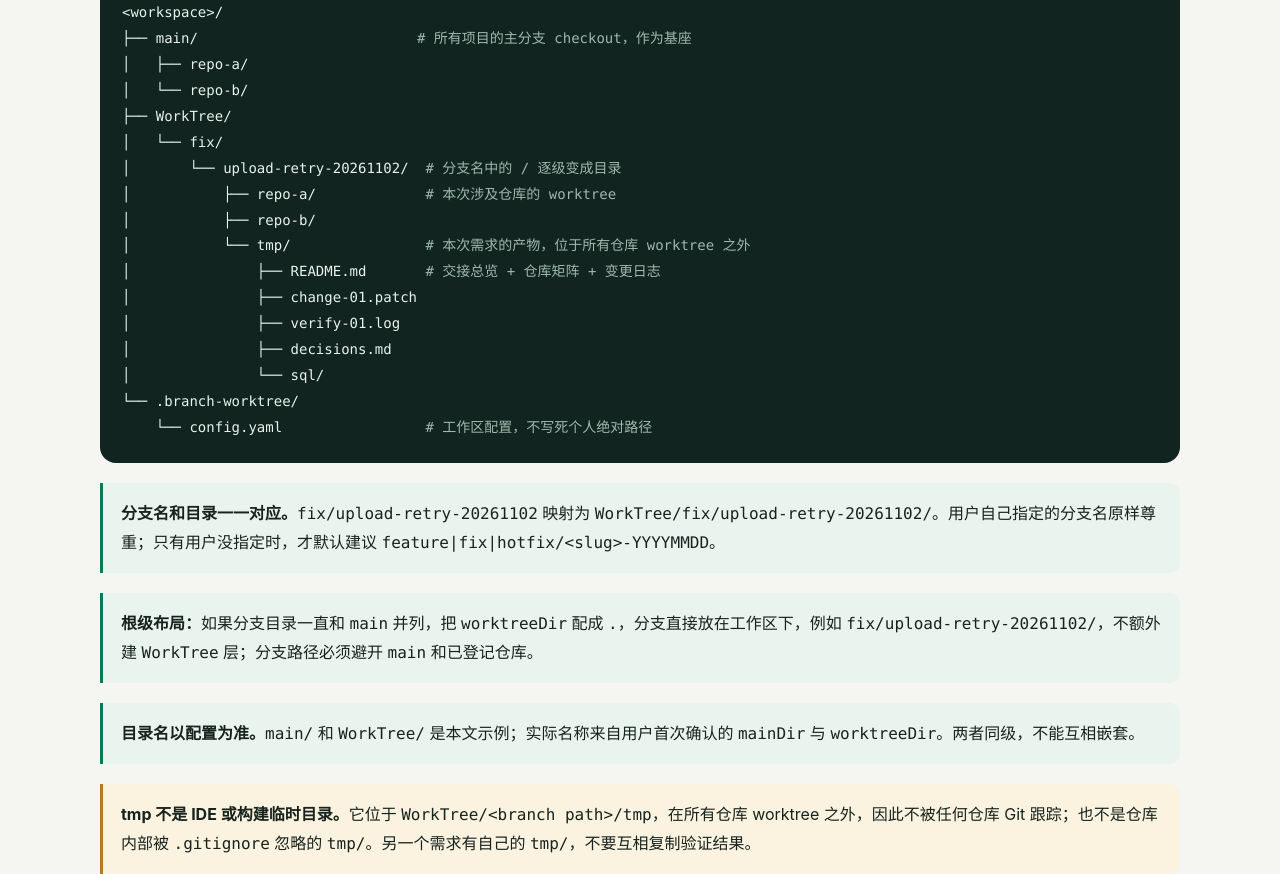
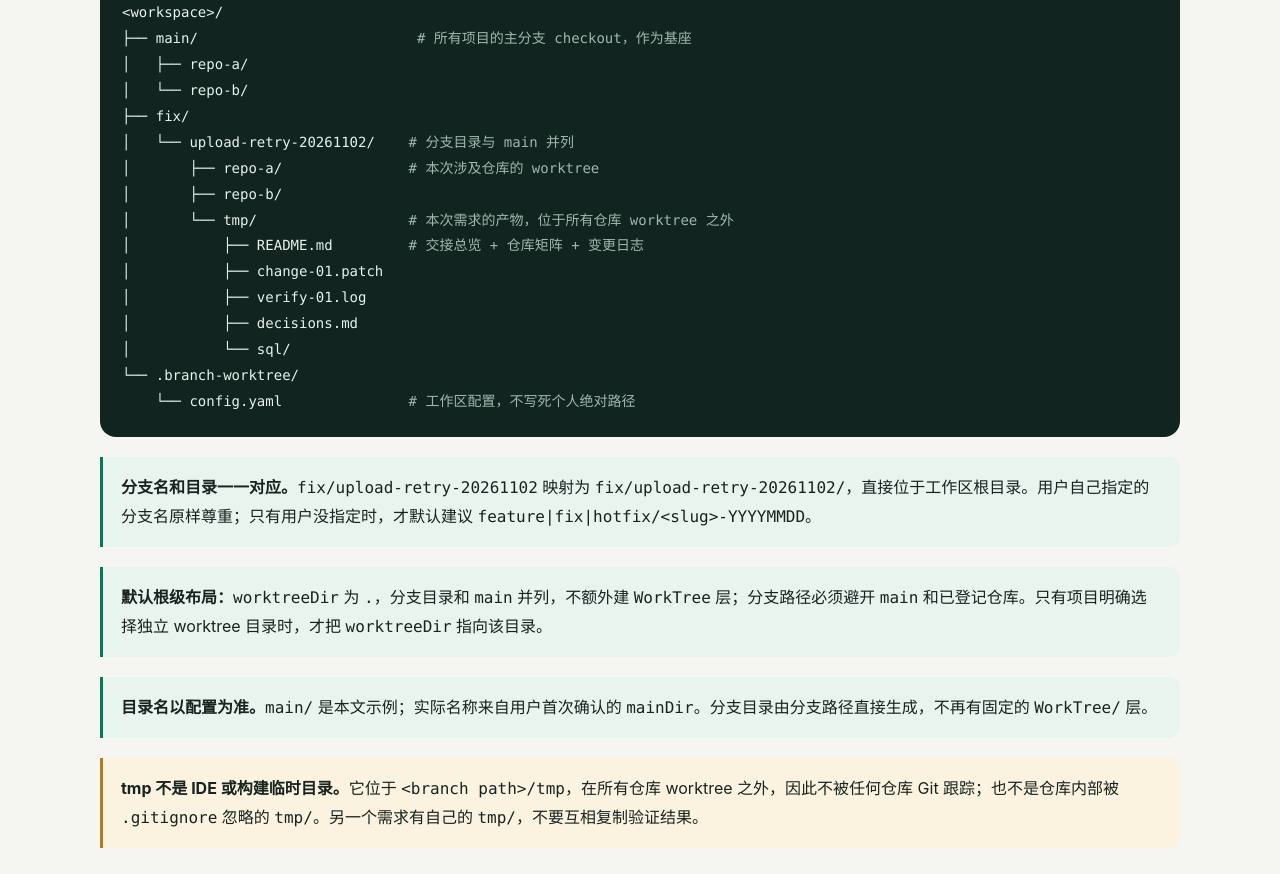
Before and after one commit to xiao-en-5970/agent-multi-repo-worktree-dev, a plain HTML site: page docs/visualizations/standard-workflow.html in a window 1280 px wide. Shown: the part 915-1789 px from the top of the page. Drawn offline with Linux system fonts and the light colour scheme.

Commit message:
docs: default to root-level worktree layout

```diff
--- a/docs/visualizations/standard-workflow.html
+++ b/docs/visualizations/standard-workflow.html
@@ -3,7 +3,7 @@
 <head>
 <meta charset="utf-8">
 <meta name="viewport" content="width=device-width,initial-scale=1">
-<title>main · WorkTree · tmp｜多仓开发目录与交接说明</title>
+<title>main · 分支 · tmp｜多仓开发目录与交接说明</title>
 <style>
 :root{
   color-scheme:light;
@@ -182,7 +182,7 @@ footer p{margin:4px 0;color:var(--muted)}
 <header class="hero">
   <a class="skip-link" href="#directories">跳到正文 ↓</a>
   <div class="eyebrow">Agent Multi-Repository Worktree</div>
-  <h1>main 是基座，WorkTree 是现场，<br>tmp 是本次需求的证据。</h1>
+  <h1>main 是基座，分支目录是现场，<br>tmp 是本次需求的证据。</h1>
   <p class="lead">一次需求只占用一个分支目录。代码改动留在 worktree，验证、决策与交接材料放进 <code>tmp/</code>；<code>tmp/README.md</code> 把每一个改动展开成可复核的事实。</p>
   <div class="hero-meta" aria-label="核心原则">
     <span class="pill">一次需求</span>
@@ -214,7 +214,7 @@ footer p{margin:4px 0;color:var(--muted)}
     </article>
     <article class="card">
       <span class="card-tag">WORKSPACE</span>
-      <h3><code>WorkTree/</code> · 隔离现场</h3>
+      <h3><code>fix/ · feature/</code> · 隔离现场</h3>
       <p>每个需求一个目录，里面放本次涉及的各个仓库 worktree。</p>
       <ul>
         <li>代码、依赖、服务独立</li>
@@ -238,35 +238,34 @@ footer p{margin:4px 0;color:var(--muted)}
 ├── main/                          <span class="comment"># 所有项目的主分支 checkout，作为基座</span>
 │   ├── repo-a/
 │   └── repo-b/
-├── WorkTree/
-│   └── fix/
-│       └── upload-retry-20261102/  <span class="comment"># 分支名中的 / 逐级变成目录</span>
-│           ├── repo-a/             <span class="comment"># 本次涉及仓库的 worktree</span>
-│           ├── repo-b/
-│           └── tmp/                <span class="comment"># 本次需求的产物，位于所有仓库 worktree 之外</span>
-│               ├── README.md       <span class="comment"># 交接总览 + 仓库矩阵 + 变更日志</span>
-│               ├── change-01.patch
-│               ├── verify-01.log
-│               ├── decisions.md
-│               └── sql/
+├── fix/
+│   └── upload-retry-20261102/    <span class="comment"># 分支目录与 main 并列</span>
+│       ├── repo-a/               <span class="comment"># 本次涉及仓库的 worktree</span>
+│       ├── repo-b/
+│       └── tmp/                  <span class="comment"># 本次需求的产物，位于所有仓库 worktree 之外</span>
+│           ├── README.md         <span class="comment"># 交接总览 + 仓库矩阵 + 变更日志</span>
+│           ├── change-01.patch
+│           ├── verify-01.log
+│           ├── decisions.md
+│           └── sql/
 └── .branch-worktree/
-    └── config.yaml                 <span class="comment"># 工作区配置，不写死个人绝对路径</span></code></pre>
+    └── config.yaml               <span class="comment"># 工作区配置，不写死个人绝对路径</span></code></pre>
   <p class="scroll-hint">窄屏可左右滑动，查看完整目录树和表格。</p>
 
   <div class="note">
-    <p><strong>分支名和目录一一对应。</strong><code>fix/upload-retry-20261102</code> 映射为 <code>WorkTree/fix/upload-retry-20261102/</code>。用户自己指定的分支名原样尊重；只有用户没指定时，才默认建议 <code>feature|fix|hotfix/&lt;slug&gt;-YYYYMMDD</code>。</p>
+    <p><strong>分支名和目录一一对应。</strong><code>fix/upload-retry-20261102</code> 映射为 <code>fix/upload-retry-20261102/</code>，直接位于工作区根目录。用户自己指定的分支名原样尊重；只有用户没指定时，才默认建议 <code>feature|fix|hotfix/&lt;slug&gt;-YYYYMMDD</code>。</p>
   </div>
 
   <div class="note">
-    <p><strong>根级布局：</strong>如果分支目录一直和 <code>main</code> 并列，把 <code>worktreeDir</code> 配成 <code>.</code>，分支直接放在工作区下，例如 <code>fix/upload-retry-20261102/</code>，不额外建 <code>WorkTree</code> 层；分支路径必须避开 <code>main</code> 和已登记仓库。</p>
+    <p><strong>默认根级布局：</strong><code>worktreeDir</code> 为 <code>.</code>，分支目录和 <code>main</code> 并列，不额外建 <code>WorkTree</code> 层；分支路径必须避开 <code>main</code> 和已登记仓库。只有项目明确选择独立 worktree 目录时，才把 <code>worktreeDir</code> 指向该目录。</p>
   </div>
 
   <div class="note">
-    <p><strong>目录名以配置为准。</strong><code>main/</code> 和 <code>WorkTree/</code> 是本文示例；实际名称来自用户首次确认的 <code>mainDir</code> 与 <code>worktreeDir</code>。两者同级，不能互相嵌套。</p>
+    <p><strong>目录名以配置为准。</strong><code>main/</code> 是本文示例；实际名称来自用户首次确认的 <code>mainDir</code>。分支目录由分支路径直接生成，不再有固定的 <code>WorkTree/</code> 层。</p>
   </div>
 
   <div class="note warning">
-    <p><strong>tmp 不是 IDE 或构建临时目录。</strong>它位于 <code>WorkTree/&lt;branch path&gt;/tmp</code>，在所有仓库 worktree 之外，因此不被任何仓库 Git 跟踪；也不是仓库内部被 <code>.gitignore</code> 忽略的 <code>tmp/</code>。另一个需求有自己的 <code>tmp/</code>，不要互相复制验证结果。</p>
+    <p><strong>tmp 不是 IDE 或构建临时目录。</strong>它位于 <code>&lt;branch path&gt;/tmp</code>，在所有仓库 worktree 之外，因此不被任何仓库 Git 跟踪；也不是仓库内部被 <code>.gitignore</code> 忽略的 <code>tmp/</code>。另一个需求有自己的 <code>tmp/</code>，不要互相复制验证结果。</p>
   </div>
 </section>
 
```
Also changed, not shown: tests/browser_workflow_visualization.js (+2 -2 lines), docs/visualizations/standard-workflow.png, 10 other files.
